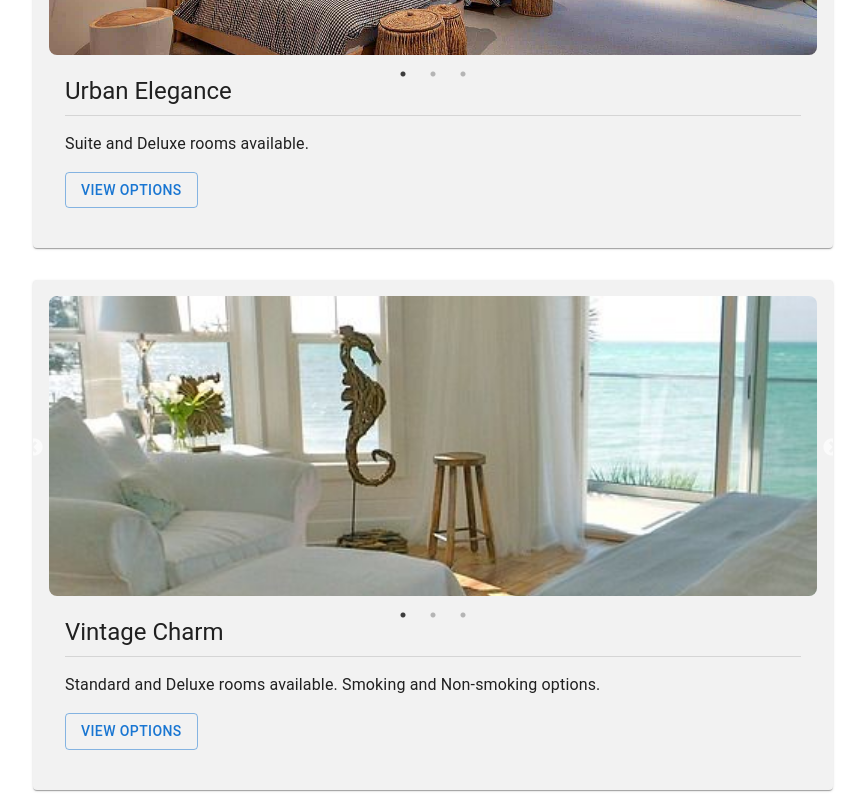
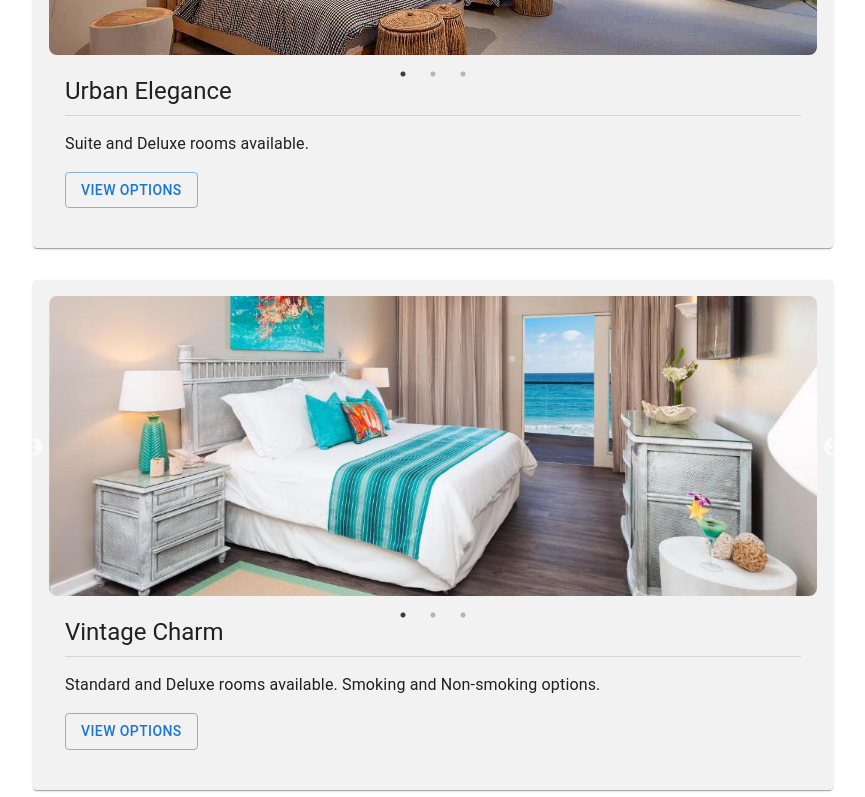
Before and after one commit to Lucas-CSI/SWE-Group-Project, a React (Create React App) app in the folder frontend/: page /rooms in a window 1280 px wide. Shown: the part 973-1770 px from the top of the page, without its empty margins (207-1072 px from the left). Built offline with nearby package versions, Linux system fonts and the light colour scheme; grey boxes are pictures that could not be loaded.

Commit message:
Room pics

```diff
--- a/frontend/src/components/Rooms/RoomsSuites.js
+++ b/frontend/src/components/Rooms/RoomsSuites.js
@@ -15,14 +15,12 @@ import {
 } from '@mui/material';
 import Slider from 'react-slick';
 
-// Import slick-carousel CSS for styling
 import 'slick-carousel/slick/slick.css';
 import 'slick-carousel/slick/slick-theme.css';
 
-// Image arrays for the slideshow in each category
-const natureImages = ['beachyBed.jpg', 'beachView.jpg', 'beachBed.jpg']; // Replace with actual image URLs
-const urbanImages = ['modernBeachBed.jpg', 'modernBed.jpg', 'urban3.jpg'];
-const vintageImages = ['vintageView.jpg', 'vintageBed.jpg', 'vintage3.jpg'];
+const natureImages = ['beachyBed.jpg', 'beachView.jpg', 'beachBed.jpg'];
+const urbanImages = ['modernBeachBed.jpg', 'urbanpt2.jpeg', 'modernBed.jpg'];
+const vintageImages = ['vintageBed.jpg', 'vintageView.jpg', 'vintageType.jpg'];
 
 const RoomSuites = () => {
     return (
```
Also changed, not shown: frontend/public/urbanpt2.jpeg (added), frontend/public/vintageType.jpg (added).
